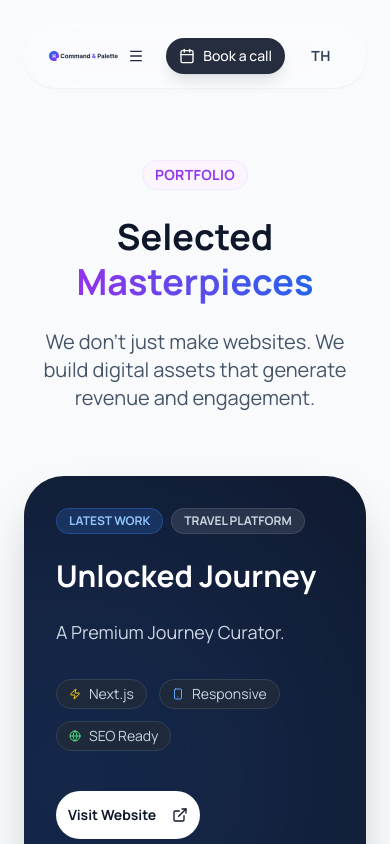
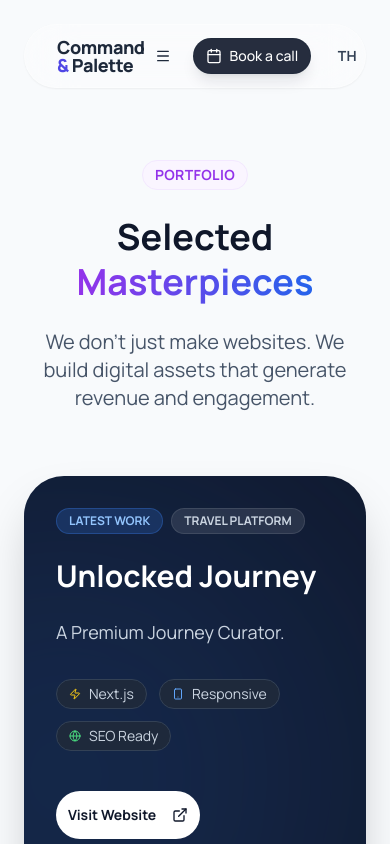
Before and after one commit to commandpaletteth/command-palette-web, a Next.js app: page /en/works in a window 390 px wide. Shown: the top 844 px of the page. Built offline with nearby package versions, Linux system fonts and the light colour scheme; a web font is replaced by a local one.

Commit message:
feat: update logo size and split text for responsive navbar

```diff
--- a/components/Navbar.tsx
+++ b/components/Navbar.tsx
@@ -88,17 +88,28 @@ export default function Navbar() {
         >
 
           {/* ✅ Logo ใหม่ (ใช้ Image component) */}
-          <Link href={`/${locale}`} className="flex items-center gap-2 group">
-          <Image
-  src="/logo.svg"
-  alt="Command & Palette"
-  width={150}   // ลด width ลงนิดหน่อย (เพื่อให้ Next.js คำนวณ aspect ratio ได้คร่าวๆ)
-  height={32}
-  priority
-  // ✅ สูตรใหม่: Mobile h-7 (28px) / Desktop h-8 (32px)
-  // จะเหลือที่ว่างบน-ล่างเยอะขึ้น ดูโปร่งสบายตาครับ
-  className="w-auto h-7 md:h-8 transition-transform group-hover:scale-105"
-/>
+          <Link href={`/${locale}`} className="flex items-center gap-2 md:gap-3 group">
+
+  {/* 1. ส่วนไอคอน (ใช้ Favicon.svg) */}
+  <div className="relative">
+    <Image
+      src="/favicon.svg"
+      alt="Command & Palette Logo"
+      width={40}
+      height={40}
+      priority
+      // Mobile: 32px (h-8) | Desktop: 40px (h-10)
+      className="w-8 h-8 md:w-10 md:h-10 transition-transform duration-300 group-hover:rotate-12"
+    />
+  </div>
+
+  {/* 2. ส่วนตัวหนังสือ (เขียนด้วย Code) */}
+  <div className="flex flex-col justify-center">
+    <span className="font-extrabold text-slate-800 tracking-tight leading-none text-lg md:text-xl">
+      Command <span className="text-indigo-600">&</span> Palette
+    </span>
+  </div>
+
 </Link>
 
           {/* Desktop Menu */}
```
